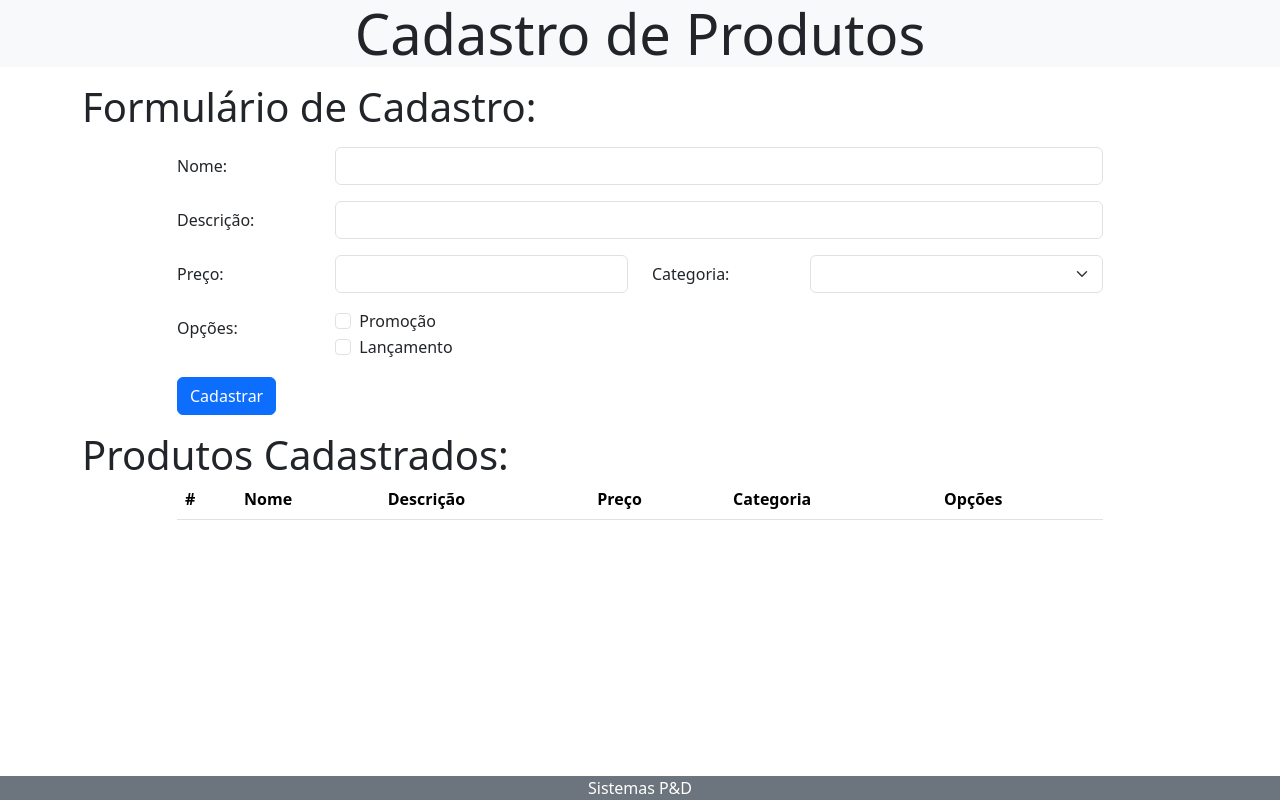
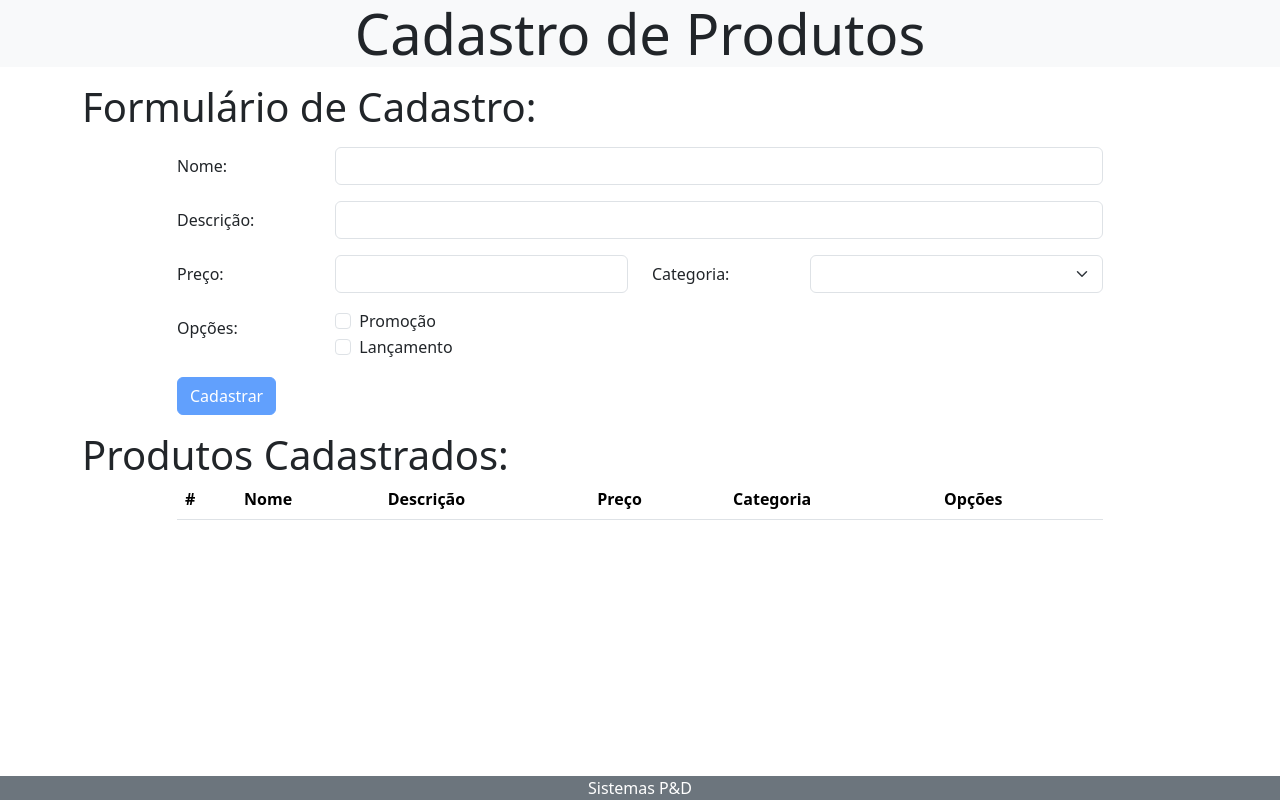
Before and after one commit to rafams30/cadastro-produto-angular, an Angular app: page / in a window 1280 px wide. Built offline with nearby package versions, Linux system fonts and the light colour scheme.

Commit message:
Inativando botão até completar formulario

```diff
--- a/src/app/components/product/product.component.html
+++ b/src/app/components/product/product.component.html
@@ -5,7 +5,7 @@
 
     <div class="row">
         <div class="col-md-10 offset-md-1">
-            <form>
+            <form #formProduct="ngForm">
                 <div class="row mb-3 mt-3">
                     <label for="inputName" class="col-sm-2 col-form-label">Nome:</label>
                     <div class="col-sm-10">
@@ -55,7 +55,7 @@
                 </div>
                 <div class="row mb-3 mt-3">
                     <div class="col-sm-4">
-                        <button type="submit" class="btn btn-primary" (click)="save()" >Cadastrar</button>
+                        <button type="submit" class="btn btn-primary" (click)="save()" [disabled]="formProduct.invalid" >Cadastrar</button>
                     </div>
                 </div>
             </form>
```
